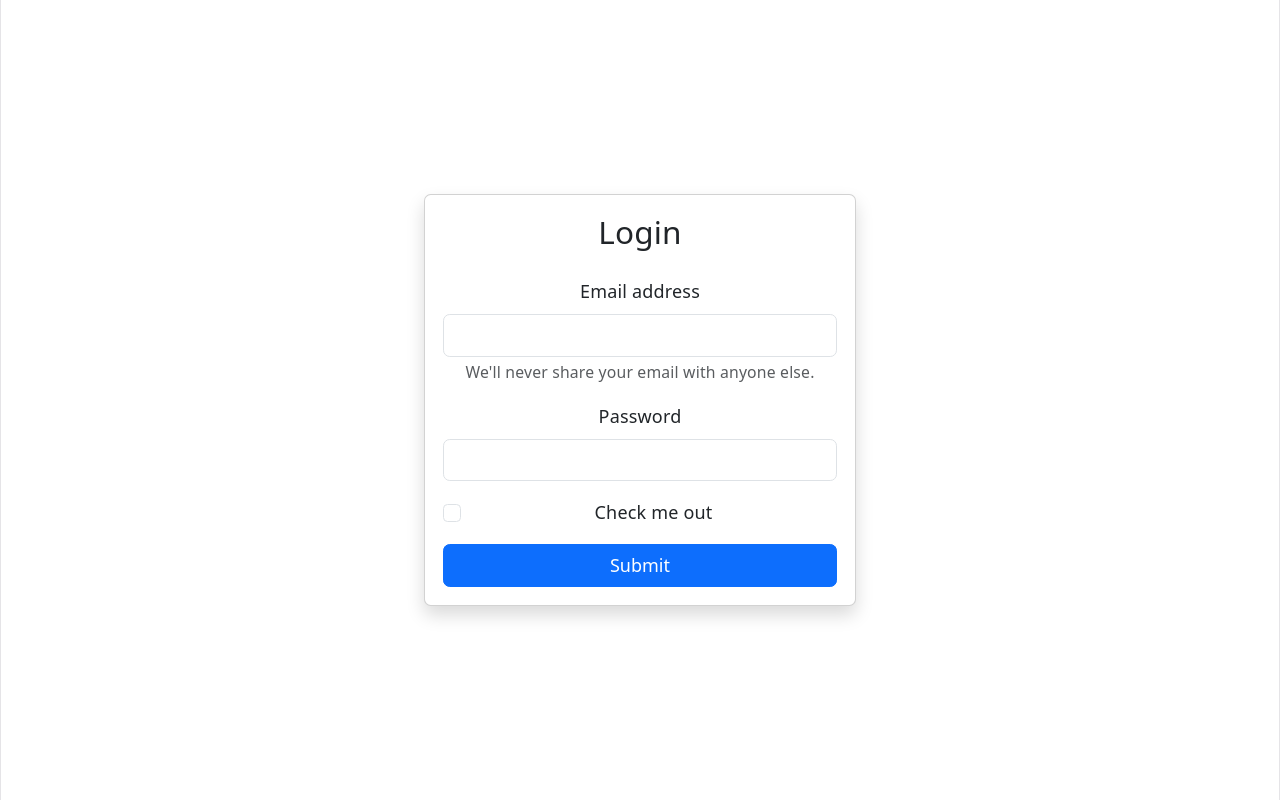
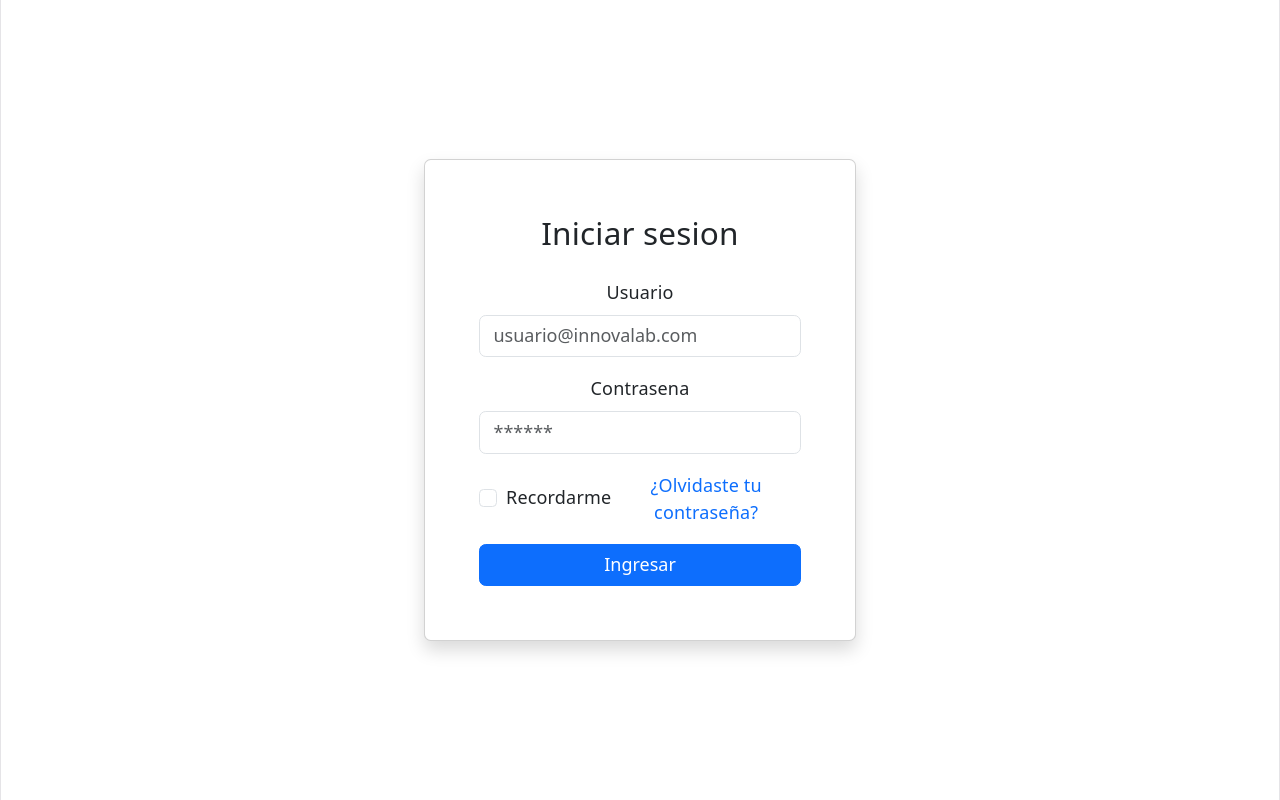
Before and after one commit to guido-pasciucco/InnovaLab-E12, a React (Vite) app in the folder front/: page /login in a window 1280 px wide. Built offline with nearby package versions, Linux system fonts and the light colour scheme; the HTML template or start-up script is replaced by a standard one.

Commit message:
login - base modificado

```diff
--- a/front/src/pages/loginPage.jsx
+++ b/front/src/pages/loginPage.jsx
@@ -1,54 +1,58 @@
 export default function LoginPage() {
   return (
     <div className="d-flex justify-content-center align-items-center vh-100">
-  <div className="card shadow" style={{ width: "24rem" }}>
-    <div className="card-body">
-      <h3 className="card-title text-center mb-4">Login</h3>
+      <div className="card shadow" style={{ width: '24rem' }}>
+        <div className="card-body p-5">
+          <h3 className="card-title text-center mb-4">Iniciar sesion</h3>
           <form>
             <div className="mb-3">
               <label htmlFor="exampleInputEmail1" className="form-label">
-            Email address
+                Usuario
               </label>
               <input
                 type="email"
                 className="form-control"
                 id="exampleInputEmail1"
                 aria-describedby="emailHelp"
+                placeholder="usuario@innovalab.com"
               />
-          <div id="emailHelp" className="form-text">
-            We'll never share your email with anyone else.
-          </div>
             </div>
 
             <div className="mb-3">
               <label htmlFor="exampleInputPassword1" className="form-label">
-            Password
+                Contrasena
               </label>
               <input
                 type="password"
                 className="form-control"
                 id="exampleInputPassword1"
+                placeholder="******"
               />
             </div>
 
-        <div className="mb-3 form-check">
+            {/* Recordarme y Olvidaste contraseña en la misma fila */}
+            <div className="d-flex justify-content-between align-items-center mb-3">
+              <div className="form-check">
                 <input
                   type="checkbox"
                   className="form-check-input"
-            id="exampleCheck1"
+                  id="rememberMe"
                 />
-          <label className="form-check-label" htmlFor="exampleCheck1">
-            Check me out
+                <label className="form-check-label" htmlFor="rememberMe">
+                  Recordarme
                 </label>
+              </div>
+              <a href="/forgot-password" className="text-decoration-none">
+                ¿Olvidaste tu contraseña?
+              </a>
             </div>
 
             <button type="submit" className="btn btn-primary w-100">
-          Submit
+              Ingresar
             </button>
           </form>
         </div>
       </div>
     </div>
-
   )
 }
```
Lines whose indentation alone changed are shown as unchanged.
